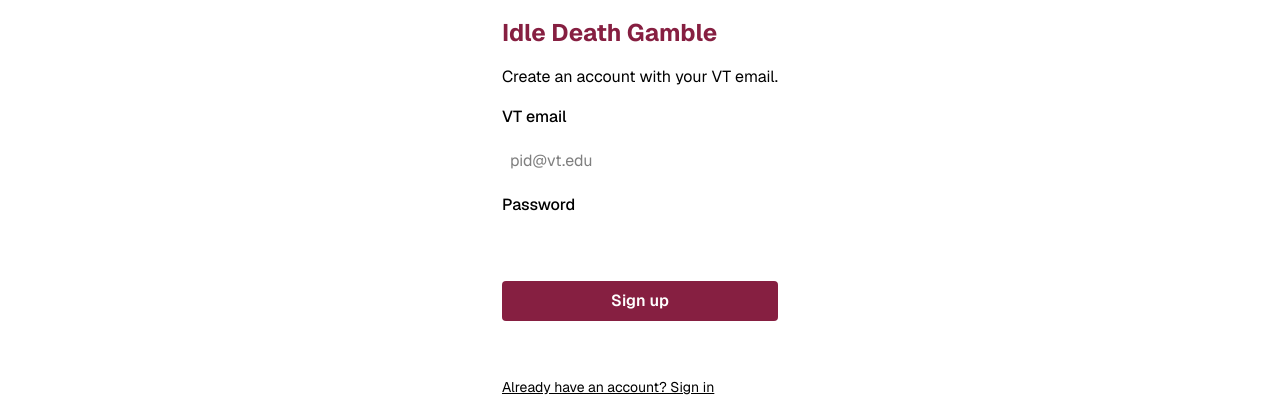
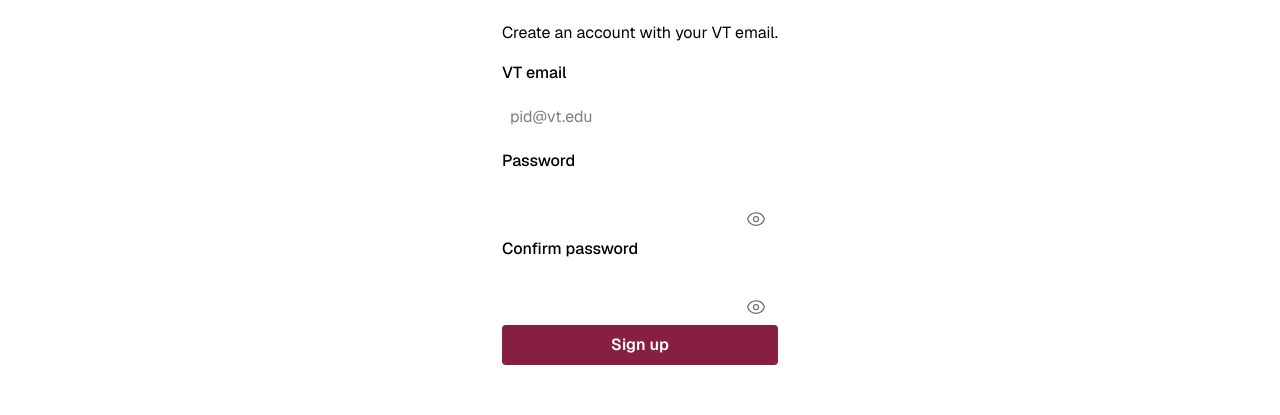
Before and after one commit to OkarinLe/Idle_Death_Gamble, a Next.js app: page /login in a window 1280 px wide. Both pictures are taken after a click on the button "New here? Create an account". Shown: the part 241-656 px from the top of the page. Built offline with nearby package versions, Linux system fonts and the light colour scheme; no server answers.

Commit message:
added show/hide password + confirm password

```diff
--- a/src/app/login/page.tsx
+++ b/src/app/login/page.tsx
@@ -6,6 +6,33 @@ import { createClient } from "@/lib/supabase/client";
 import BackLink from "@/components/BackLink";
 import { useT } from "@/lib/i18n";
 
+// Small eye / eye-slash icon button that sits inside a password box and toggles it between
+// masked and plain text. Icon-only, so the label is aria-label, not visible text.
+function EyeToggle({ shown, label, onToggle }: { shown: boolean; label: string; onToggle: () => void }) {
+  return (
+    <button
+      type="button"
+      onClick={onToggle}
+      aria-pressed={shown}
+      aria-label={label}
+      className="absolute right-2 top-1/2 -translate-y-1/2 rounded p-1 text-gray-500 hover:text-gray-900"
+    >
+      {shown ? (
+        // eye-slash: password is showing, click to hide it
+        <svg viewBox="0 0 24 24" fill="none" stroke="currentColor" strokeWidth={1.5} strokeLinecap="round" strokeLinejoin="round" className="h-5 w-5">
+          <path d="M3.98 8.223A10.477 10.477 0 0 0 1.934 12C3.226 16.338 7.244 19.5 12 19.5c.993 0 1.953-.138 2.863-.395M6.228 6.228A10.45 10.45 0 0 1 12 4.5c4.756 0 8.773 3.162 10.065 7.498a10.523 10.523 0 0 1-4.293 5.774M6.228 6.228 3 3m3.228 3.228 3.65 3.65m7.894 7.894L21 21m-3.228-3.228-3.65-3.65m0 0a3 3 0 1 0-4.243-4.243m4.242 4.242L9.88 9.88" />
+        </svg>
+      ) : (
+        // eye: password is hidden, click to show it
+        <svg viewBox="0 0 24 24" fill="none" stroke="currentColor" strokeWidth={1.5} strokeLinecap="round" strokeLinejoin="round" className="h-5 w-5">
+          <path d="M2.036 12.322a1.012 1.012 0 0 1 0-.639C3.423 7.51 7.36 4.5 12 4.5c4.638 0 8.573 3.007 9.963 7.178.07.207.07.431 0 .639C20.577 16.49 16.64 19.5 12 19.5c-4.638 0-8.573-3.007-9.963-7.178Z" />
+          <path d="M15 12a3 3 0 1 1-6 0 3 3 0 0 1 6 0Z" />
+        </svg>
+      )}
+    </button>
+  );
+}
+
 export default function LoginPage() {
   const router = useRouter();
   const { t } = useT();
@@ -13,6 +40,8 @@ export default function LoginPage() {
   const [mode, setMode] = useState<"signin" | "signup">("signin");
   const [email, setEmail] = useState("");
   const [password, setPassword] = useState("");
+  const [confirmPassword, setConfirmPassword] = useState("");
+  const [showPassword, setShowPassword] = useState(false);
   const [message, setMessage] = useState("");
   const [loading, setLoading] = useState(false);
 
@@ -23,6 +52,11 @@ export default function LoginPage() {
 
     if (!cleanEmail.endsWith("@vt.edu")) {
       setMessage(t("login.needVt"));
+      return;
+    }
+
+    if (mode === "signup" && password !== confirmPassword) {
+      setMessage(t("login.passwordMismatch"));
       return;
     }
 
@@ -65,16 +99,46 @@ export default function LoginPage() {
         />
 
         <label htmlFor="password" className="font-medium">{t("login.password")}</label>
+        <div className="relative">
           <input
             id="password"
-          type="password"
+            type={showPassword ? "text" : "password"}
             required
             minLength={6}
             autoComplete={mode === "signin" ? "current-password" : "new-password"}
             value={password}
             onChange={(e) => setPassword(e.target.value)}
-          className="rounded border border-gray-400 p-2"
+            className="w-full rounded border border-gray-400 p-2 pr-9"
           />
+          <EyeToggle
+            shown={showPassword}
+            label={showPassword ? t("login.hidePassword") : t("login.showPassword")}
+            onToggle={() => setShowPassword(!showPassword)}
+          />
+        </div>
+
+        {mode === "signup" && (
+          <>
+            <label htmlFor="confirm-password" className="font-medium">{t("login.confirmPassword")}</label>
+            <div className="relative">
+              <input
+                id="confirm-password"
+                type={showPassword ? "text" : "password"}
+                required
+                minLength={6}
+                autoComplete="new-password"
+                value={confirmPassword}
+                onChange={(e) => setConfirmPassword(e.target.value)}
+                className="w-full rounded border border-gray-400 p-2 pr-9"
+              />
+              <EyeToggle
+                shown={showPassword}
+                label={showPassword ? t("login.hidePassword") : t("login.showPassword")}
+                onToggle={() => setShowPassword(!showPassword)}
+              />
+            </div>
+          </>
+        )}
 
         <button
           type="submit"
--- a/src/lib/translations.ts
+++ b/src/lib/translations.ts
@@ -66,6 +66,10 @@ const en = {
   // login page
   "login.email": "VT email",
   "login.password": "Password",
+  "login.confirmPassword": "Confirm password",
+  "login.showPassword": "Show password",
+  "login.hidePassword": "Hide password",
+  "login.passwordMismatch": "Passwords do not match.",
   "login.signIn": "Sign in",
   "login.signUp": "Sign up",
   "login.wait": "Please wait...",
@@ -153,6 +157,10 @@ const es: typeof en = {
   "game.none": "No hay partido en vivo ni próximo por ahora.",
   "login.email": "Correo de VT",
   "login.password": "Contraseña",
+  "login.confirmPassword": "Confirmar contraseña",
+  "login.showPassword": "Mostrar contraseña",
+  "login.hidePassword": "Ocultar contraseña",
+  "login.passwordMismatch": "Las contraseñas no coinciden.",
   "login.signIn": "Iniciar sesión",
   "login.signUp": "Registrarse",
   "login.wait": "Espera un momento...",
@@ -239,6 +247,10 @@ const ko: typeof en = {
   "game.none": "지금은 진행 중이거나 예정된 경기가 없습니다.",
   "login.email": "VT 이메일",
   "login.password": "비밀번호",
+  "login.confirmPassword": "비밀번호 확인",
+  "login.showPassword": "비밀번호 표시",
+  "login.hidePassword": "비밀번호 숨기기",
+  "login.passwordMismatch": "비밀번호가 일치하지 않습니다.",
   "login.signIn": "로그인",
   "login.signUp": "가입하기",
   "login.wait": "잠시만 기다려 주세요...",
@@ -325,6 +337,10 @@ const zh: typeof en = {
   "game.none": "目前没有正在进行或即将开始的比赛。",
   "login.email": "VT 邮箱",
   "login.password": "密码",
+  "login.confirmPassword": "确认密码",
+  "login.showPassword": "显示密码",
+  "login.hidePassword": "隐藏密码",
+  "login.passwordMismatch": "两次输入的密码不一致。",
   "login.signIn": "登录",
   "login.signUp": "注册",
   "login.wait": "请稍候...",
@@ -411,6 +427,10 @@ const hi: typeof en = {
   "game.none": "अभी कोई लाइव या आगामी मैच नहीं है।",
   "login.email": "VT ईमेल",
   "login.password": "पासवर्ड",
+  "login.confirmPassword": "पासवर्ड की पुष्टि करें",
+  "login.showPassword": "पासवर्ड दिखाएं",
+  "login.hidePassword": "पासवर्ड छिपाएं",
+  "login.passwordMismatch": "पासवर्ड मेल नहीं खाते।",
   "login.signIn": "साइन इन करें",
   "login.signUp": "साइन अप करें",
   "login.wait": "कृपया प्रतीक्षा करें...",
@@ -497,6 +517,10 @@ const vi: typeof en = {
   "game.none": "Hiện không có trận đấu nào đang diễn ra hoặc sắp tới.",
   "login.email": "Email VT",
   "login.password": "Mật khẩu",
+  "login.confirmPassword": "Xác nhận mật khẩu",
+  "login.showPassword": "Hiện mật khẩu",
+  "login.hidePassword": "Ẩn mật khẩu",
+  "login.passwordMismatch": "Mật khẩu không khớp.",
   "login.signIn": "Đăng nhập",
   "login.signUp": "Đăng ký",
   "login.wait": "Vui lòng đợi...",
```
Lines whose indentation alone changed are shown as unchanged.
